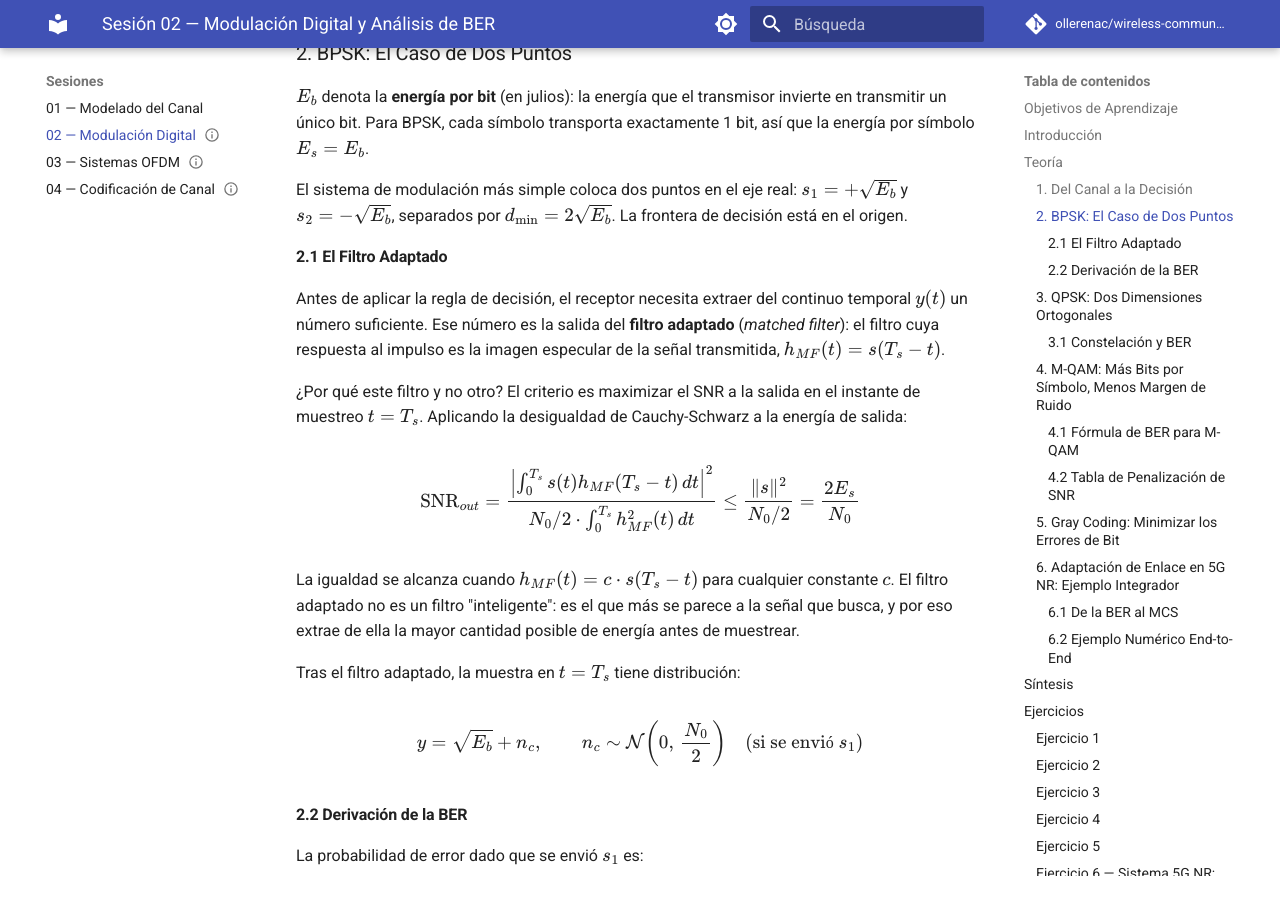
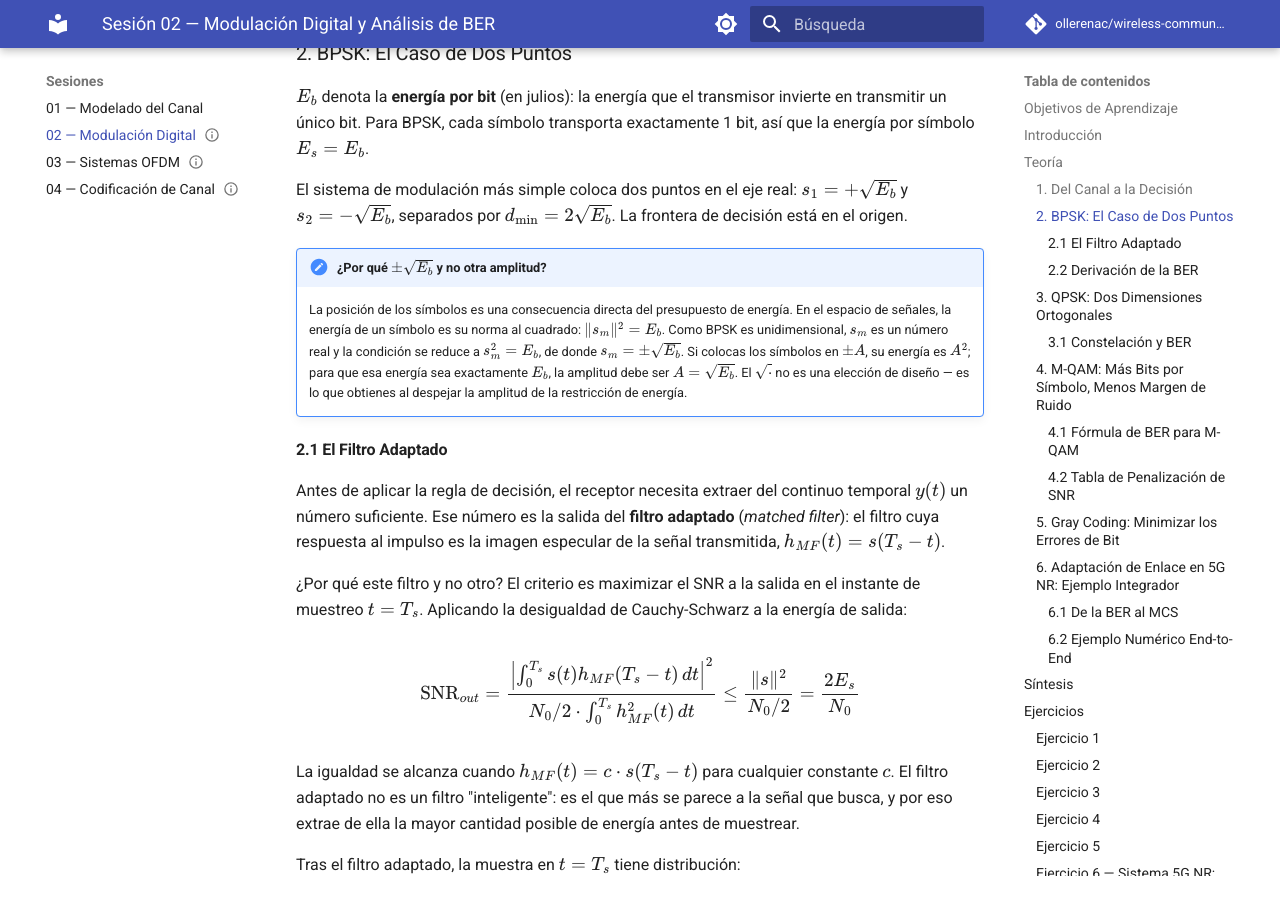
Before and after one commit to ollerenac/wireless-communication-systems, an MkDocs documentation site: the page built from docs/sessions/02-digital-modulation/index.md, in a window 1280 px wide and 900 px high, scrolled down 3270 px. Built offline with MkDocs 1.6.1 and Material for MkDocs 9.7.7, drawn with Linux system fonts in a browser that asks for light colours; comment, search, counter and statistics services are not loaded.

Commit message:
S02 §2: add note box explaining why BPSK symbols are at ±sqrt(Eb)
Co-Authored-By: Claude Sonnet 4.6 <noreply@anthropic.com>

```diff
--- a/docs/sessions/02-digital-modulation/index.md
+++ b/docs/sessions/02-digital-modulation/index.md
@@ -68,6 +68,9 @@ El punto recibido $y$ (×) cae dentro de la región de decisión de $s_1$ (zona
 $E_b$ denota la **energía por bit** (en julios): la energía que el transmisor invierte en transmitir un único bit. Para BPSK, cada símbolo transporta exactamente 1 bit, así que la energía por símbolo $E_s = E_b$.
 
 El sistema de modulación más simple coloca dos puntos en el eje real: $s_1 = +\sqrt{E_b}$ y $s_2 = -\sqrt{E_b}$, separados por $d_{\min} = 2\sqrt{E_b}$. La frontera de decisión está en el origen.
+
+!!! note "¿Por qué $\pm\sqrt{E_b}$ y no otra amplitud?"
+    La posición de los símbolos es una consecuencia directa del presupuesto de energía. En el espacio de señales, la energía de un símbolo es su norma al cuadrado: $\|s_m\|^2 = E_b$. Como BPSK es unidimensional, $s_m$ es un número real y la condición se reduce a $s_m^2 = E_b$, de donde $s_m = \pm\sqrt{E_b}$. Si colocas los símbolos en $\pm A$, su energía es $A^2$; para que esa energía sea exactamente $E_b$, la amplitud debe ser $A = \sqrt{E_b}$. El $\sqrt{\cdot}$ no es una elección de diseño — es lo que obtienes al despejar la amplitud de la restricción de energía.
 
 #### 2.1 El Filtro Adaptado
 
```
